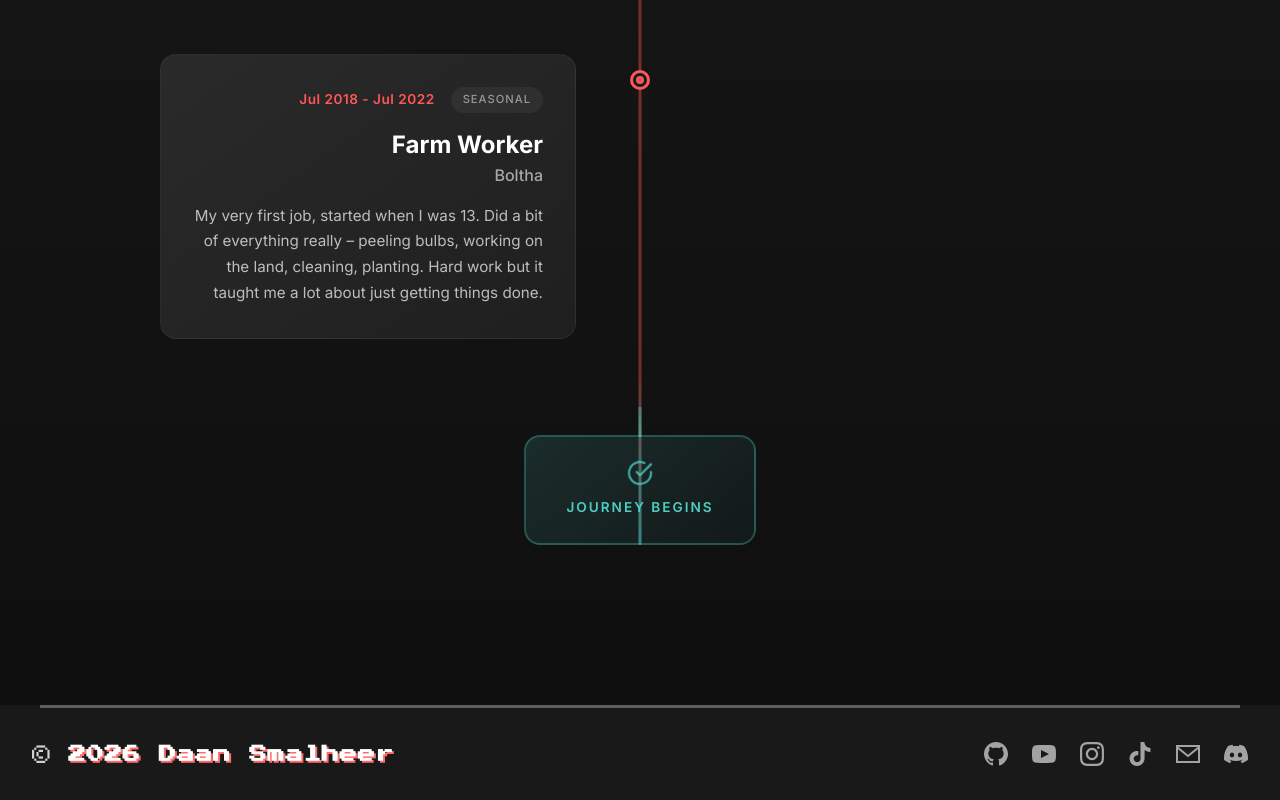
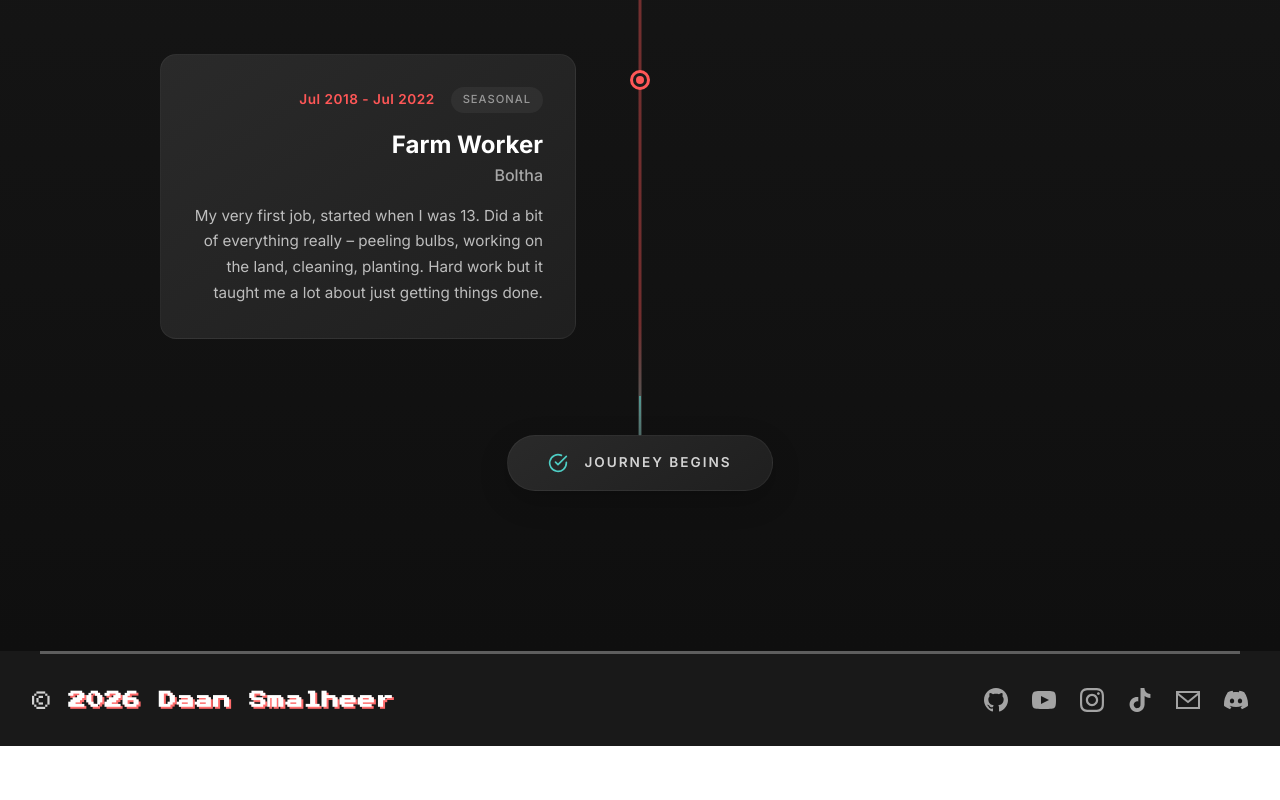
Before and after one commit to DasDaan/dasdaan-website, a Vue app: page /work in a window 1280 px wide. Shown: the part 2138-2938 px from the top of the page. After the commit the page ends 2884 px from the top, so only its background shows below. Built offline with nearby package versions, Linux system fonts and the light colour scheme.

Commit message:
Changed the box styling underneath the work timeline

```diff
--- a/src/pages/work/work.css
+++ b/src/pages/work/work.css
@@ -389,50 +389,52 @@
 
 .start-marker {
   display: flex;
-  flex-direction: column;
+  flex-direction: row;
   align-items: center;
-  gap: 0.75rem;
-  padding: 1.5rem 2.5rem;
-  background: linear-gradient(135deg, rgba(78, 205, 196, 0.15) 0%, rgba(78, 205, 196, 0.05) 100%);
-  border: 2px solid rgba(78, 205, 196, 0.3);
-  border-radius: 16px;
+  gap: 1rem;
+  padding: 1rem 2.5rem;
+  background: linear-gradient(145deg, #2a2a2a 0%, #1f1f1f 100%);
+  border: 1px solid rgba(255, 255, 255, 0.05);
+  border-radius: 100px;
   position: relative;
+  box-shadow: 0 10px 30px rgba(0, 0, 0, 0.2);
+  transition: transform 0.3s ease, box-shadow 0.3s ease, border-color 0.3s ease;
 }
 
 .start-marker::before {
   content: '';
   position: absolute;
-  top: -30px;
+  top: -40px;
   left: 50%;
   transform: translateX(-50%);
-  width: 3px;
-  height: 30px;
-  background: linear-gradient(180deg, rgba(78, 205, 196, 0.4) 0%, rgba(78, 205, 196, 0.6) 100%);
+  width: 2px;
+  height: 40px;
+  background: linear-gradient(180deg, rgba(78, 205, 196, 0.6) 0%, rgba(255, 255, 255, 0.05) 100%);
 }
 
 .start-marker svg {
   color: #4ECDC4;
-  animation: pulse 2s ease-in-out infinite;
+  width: 20px;
+  height: 20px;
+  transition: transform 0.3s ease;
+}
+
+.start-marker:hover svg {
+  transform: scale(1.1) rotate(10deg);
 }
 
 .start-marker span {
   font-family: 'Inter', sans-serif;
   font-size: 0.85rem;
   font-weight: 600;
-  color: #4ECDC4;
+  color: rgba(255, 255, 255, 0.8);
   text-transform: uppercase;
   letter-spacing: 2px;
+  transition: color 0.3s ease;
 }
 
-@keyframes pulse {
-  0%, 100% {
-    transform: scale(1);
-    opacity: 1;
-  }
-  50% {
-    transform: scale(1.1);
-    opacity: 0.8;
-  }
+.start-marker:hover span {
+  color: #4ECDC4;
 }
 
 /* ========================================
```
